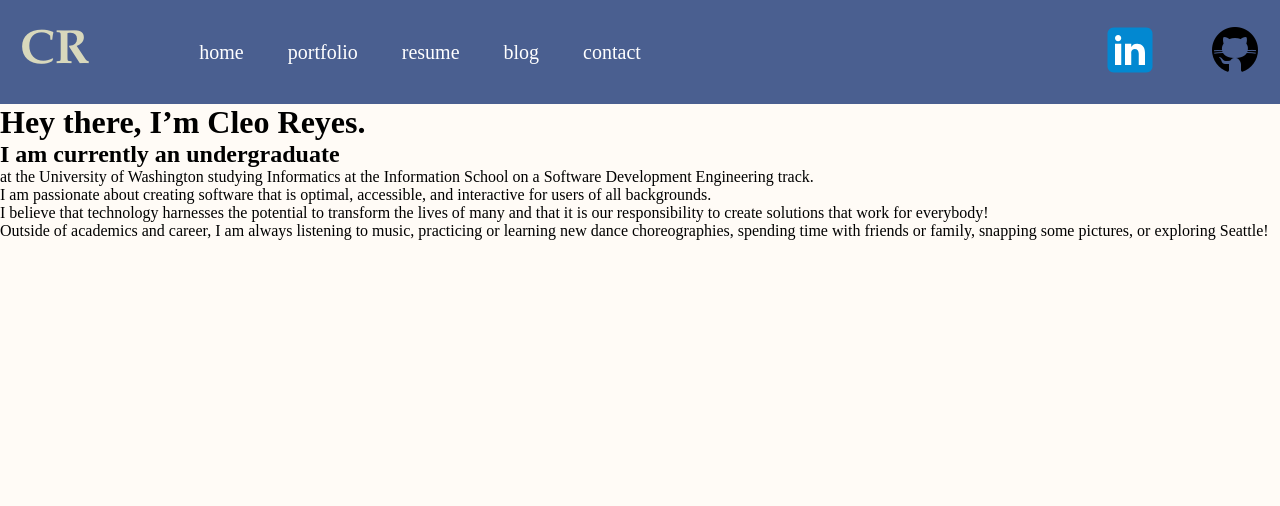
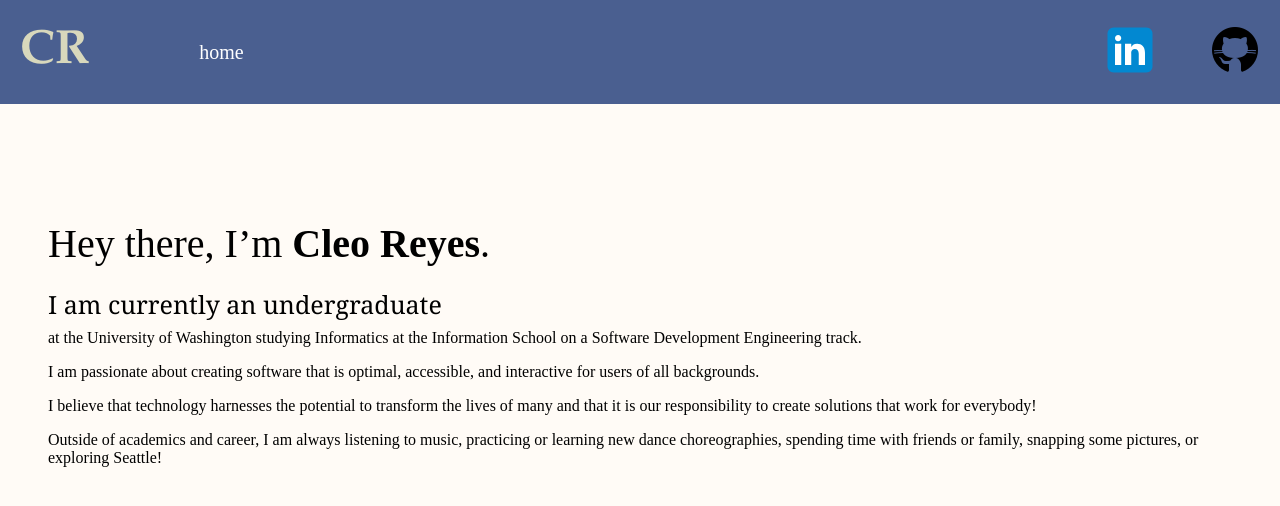
Before and after one commit to cleoreyes/cleoreyes.com, a plain HTML site: page index.html in a window 1280 px wide. Drawn offline with Linux system fonts and the light colour scheme; a web font is replaced by a local one.

Commit message:
stylized text

```diff
--- a/css/style.css
+++ b/css/style.css
@@ -66,3 +66,22 @@ body {
     align-items: center;
     z-index: 100;
 }
+
+.introduction {
+    margin: 6em 3em;
+}
+
+.name {
+    font-size: 2.5em;
+    padding: 0.5em 0em;
+}
+
+#status {
+    font-size: 25px;
+    font-family: Georgia, 'Times New Roman', Times, serif;
+}
+
+.paragraph p{
+    padding: 0.5em 0em;
+    font-size: 16px
+}
--- a/index.html
+++ b/index.html
@@ -14,10 +14,10 @@
 
         <nav class="navbar">
             <a href="#">home</a>
-            <a href="portfolio.html">portfolio</a>
-            <a href="resume.html">resume</a>
-            <a href="blog.html">blog</a>
-            <a href="contact.html">contact</a>
+            <!-- <a href="portfolio.html">portfolio</a> -->
+            <!-- <a href="resume.html">resume</a> -->
+            <!-- <a href="blog.html">blog</a> -->
+            <!-- <a href="contact.html">contact</a> -->
         </nav>
         </div>
 
@@ -27,9 +27,10 @@
         </nav>
     </header>
 
-    <div>
-        <h1 class="introduction">Hey there, I’m Cleo Reyes.</h1>
-        <h2>I am currently an undergraduate</h2>
+    <div class="introduction">
+        <p class="name">Hey there, I’m <strong>Cleo Reyes</strong>.</p>
+        <p id="status">I am currently an undergraduate</p>
+        <div class="paragraph">
         <p>at the University of Washington studying Informatics at the Information School
             on a Software Development Engineering track.
         </p>
@@ -40,6 +41,7 @@
         <p>Outside of academics and career, I am always listening to music,
             practicing or learning new dance choreographies, spending time with friends or family,
             snapping some pictures, or exploring Seattle!</p>
+        </div>
     </div>
 </body>
 </html>
```
